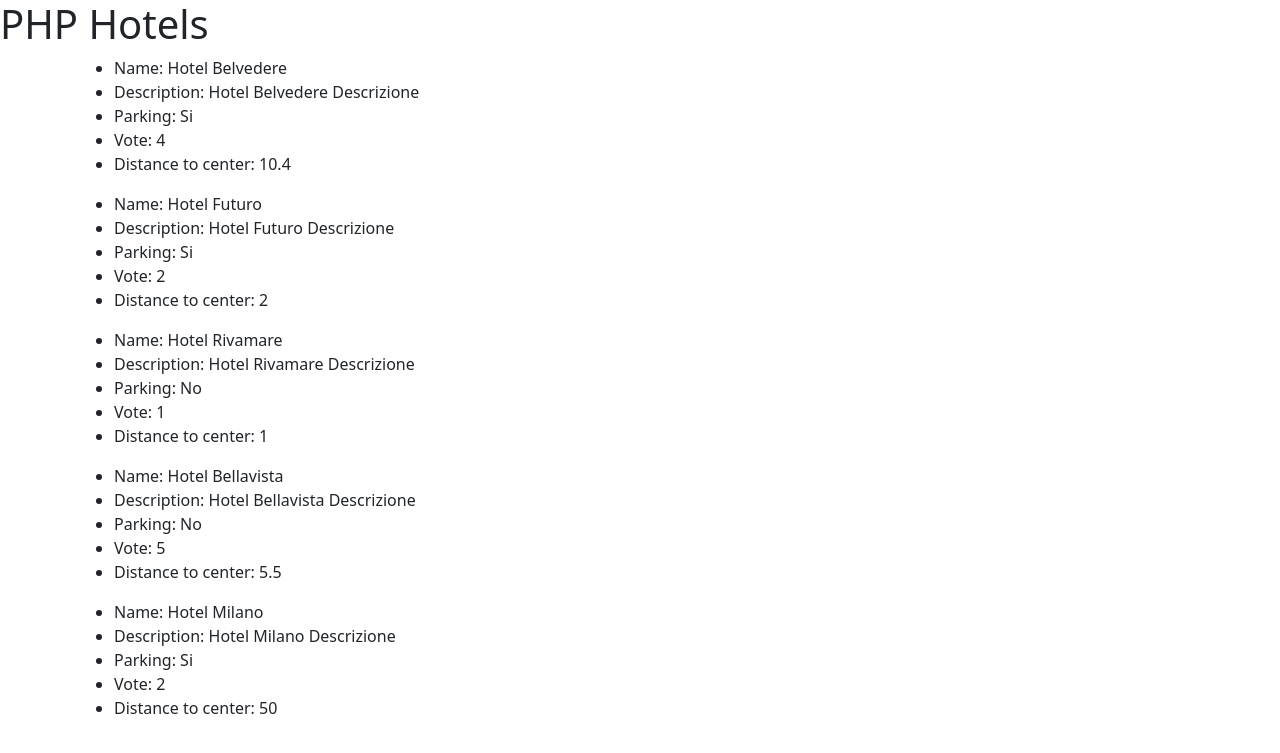
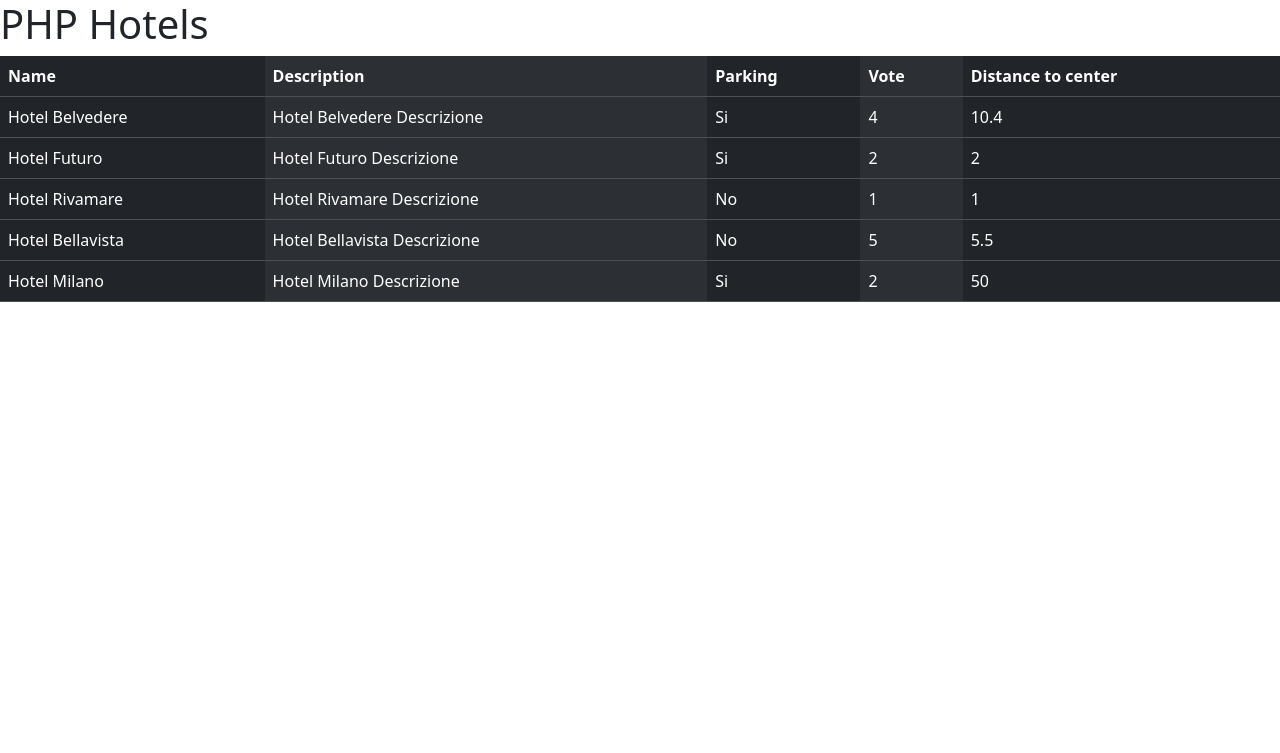
Before and after one commit to ChristopherS24/php-hotel, a PHP site: page / in a window 1280 px wide. Shown: the top 753 px of the page. Run offline with PHP 8.4, Linux system fonts and the light colour scheme.

Commit message:
Bootstrap aggiunto

```diff
--- a/index.php
+++ b/index.php
@@ -61,31 +61,42 @@
             PHP Hotels
         </h1>
 
-        <div class="container">
+        <div>
+
+            <table class="table table-dark table-striped-columns">
+            <thead>
+                <tr>
+                <th scope="col">Name</th>
+                <th scope="col">Description</th>
+                <th scope="col">Parking</th>
+                <th scope="col">Vote</th>
+                <th scope="col">Distance to center</th>
+                </tr>
+            </thead>
+            <tbody>
+
             <?php
                 foreach ($hotels as $hotel) {
             ?>
 
-            <ul>
-                <li>
-                    Name: <?php echo $hotel['name']; ?>
-                </li>
-                <li>
-                    Description: <?php echo $hotel['description']; ?>
-                </li>
-                <li>
-                    Parking: <?php echo ($hotel['parking'] ? 'Si' : 'No'); ?>
-                </li>
-                <li>
-                    Vote: <?php echo $hotel['vote']; ?>
-                </li>
-                <li>
-                    Distance to center: <?php echo $hotel['distance_to_center']; ?>
-                </li>
-            </ul>
+            <tr>
+
+                <td><?php echo $hotel['name']; ?></td>
+                <td><?php echo $hotel['description']; ?></td>
+                <td><?php echo ($hotel['parking'] ? 'Si' : 'No'); ?></td>
+                <td><?php echo $hotel['vote']; ?></td>
+                <td><?php echo $hotel['distance_to_center']; ?></td>
+
+            </tr>
+
             <?php
                 }
             ?>
+
+            </tbody>
+            </table>
+
+
         </div>
     </main>
 
```
